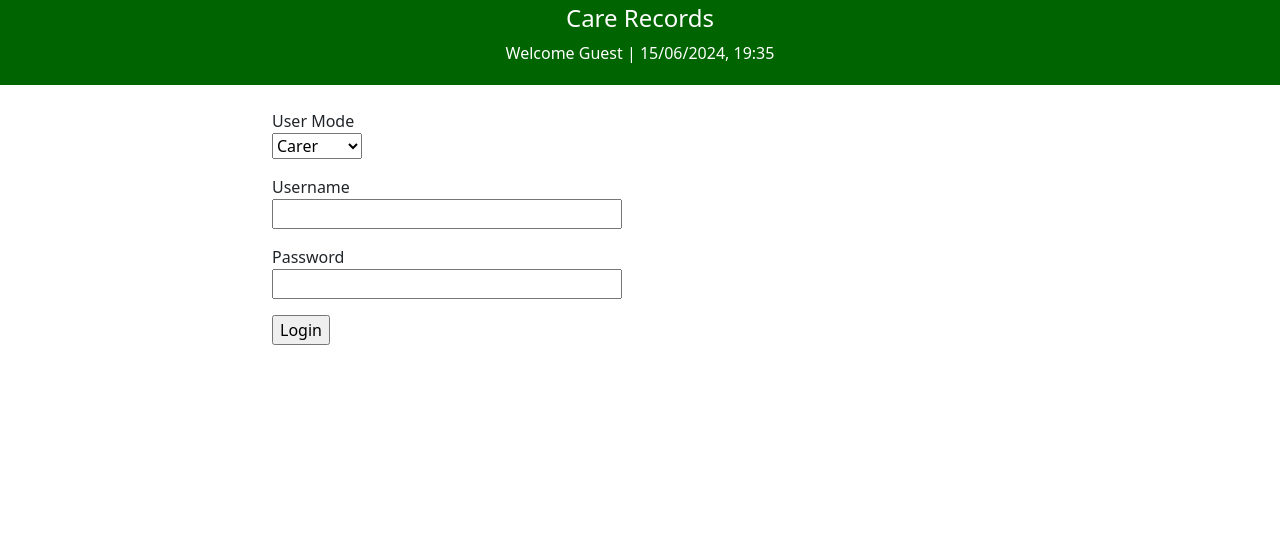
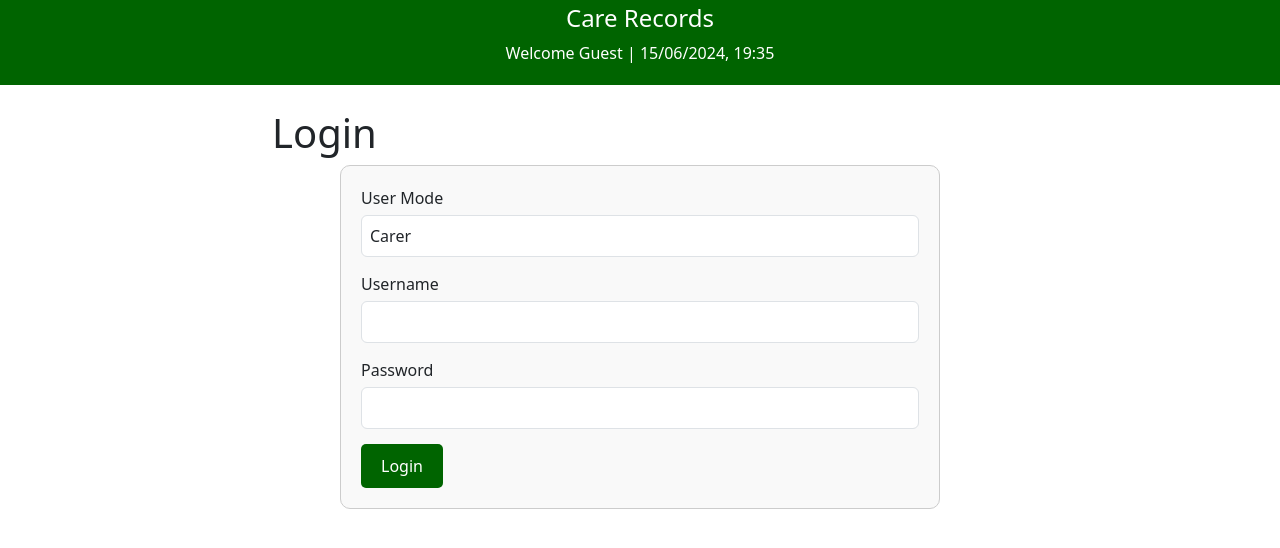
Before and after one commit to PeterSIdo/carerecords, a Flask app: page /login in a window 1280 px wide. Shown: the top 548 px of the page. Run offline with Flask 3, Linux system fonts and the light colour scheme; some libraries are stand-ins or nearby versions.

Commit message:
styling in base.html carried out. using form_container

```diff
--- a/app/data_collection/routes.py
+++ b/app/data_collection/routes.py
@@ -3,7 +3,7 @@ from flask import render_template, request, redirect, url_for, flash, session
 from app.data_collection import bp
 import sqlite3
 from datetime import datetime
-from app.decorators import login_required
+from app.login_check import login_required
 
 @bp.route('/collect_data')
 @login_required()
--- a/app/decorators.py
+++ b/app/login_check.py
@@ -1,4 +1,4 @@
-# c:/Users/Peter/Documents/Care-Home-4/app/decorators.py
+# c:/Users/Peter/Documents/Care-Home-4/app/login_check.py
 from functools import wraps
 from flask import session, redirect, url_for, flash
 def login_required(user_mode=None):
@@ -6,10 +6,10 @@ def login_required(user_mode=None):
         @wraps(f)
         def decorated_function(*args, **kwargs):
             if 'logged_in' not in session or not session['logged_in']:
-                flash('You need to be logged in to access this page.')
+                flash('You need to be logged in to access this page.', 'amber')
                 return redirect(url_for('login.login'))
             if user_mode and session.get('user_mode') != user_mode:
-                flash('You do not have the required permissions to access this page.')
+                flash('You do not have the required permissions to access this page.', 'amber')
                 return redirect(url_for('login.login'))
             return f(*args, **kwargs)
         return decorated_function
--- a/app/templates/base.html
+++ b/app/templates/base.html
@@ -26,6 +26,13 @@
             margin: 0 auto;
             width: 50%; /* Adjust the width as needed */
         }
+        .flash-amber {
+            color: white;
+            background-color: #FFC107;  /* Amber */
+            padding: 10px;
+            margin-bottom: 20px;
+            border: 1px solid #FFC107;
+        }
         .btn-amber {
             background-color: #FFC107;
             color: white;
@@ -34,6 +41,61 @@
             display: flex;
             justify-content: center;
             gap: 10px; /* Padding between buttons */
+        }
+
+        /* Form container styling */
+        .form-container {
+            max-width: 600px;
+            margin: 0 auto;
+            padding: 20px;
+            border: 1px solid #ccc;
+            border-radius: 10px;
+            background-color: #f9f9f9;
+        }
+
+        /* Form group styling */
+        .form-group {
+            margin-bottom: 15px;
+        }
+
+        /* Label styling */
+        .form-group label {
+            display: block;
+            margin-bottom: 5px;
+        }
+
+        /* Input, select, and textarea styling */
+        .form-group select,
+        .form-group input,
+        .form-group textarea {
+            width: 100%;
+            padding: 8px;
+            box-sizing: border-box;
+        }
+
+        /* Button styling */
+        button[type="submit"] {
+            background-color: #006400;
+            color: white;
+            padding: 10px 20px;
+            border: none;
+            border-radius: 5px;
+            cursor: pointer;
+        }
+
+        button[type="submit"]:hover {
+            background-color: #004d00;
+        }
+
+        /* Hide the spinner controls for number input fields */
+        input[type="number"]::-webkit-outer-spin-button,
+        input[type="number"]::-webkit-inner-spin-button {
+            -webkit-appearance: none;
+            margin: 0;
+        }
+
+        input[type="number"] {
+            -moz-appearance: textfield; /* Firefox */
         }
     </style>
 </head>
@@ -114,8 +176,6 @@
                 }, 5000);
             });
         });
-        </script>
-
-
+    </script>
 </body>
 </html>
--- a/app/templates/login.html
+++ b/app/templates/login.html
@@ -1,22 +1,22 @@
+<!-- c:/Users/Peter/Documents/Care-Home-4/app/templates/login.html -->
 {% extends "base.html" %}
 
 {% block content %}
-
-<form method="POST" action="{{ url_for('login.login') }}">
-  {{ form.hidden_tag() }}
-  <p>
-    {{ form.user_mode.label }}<br>
-    {{ form.user_mode() }}<br>
-  </p>
-  <p>
-    {{ form.username.label }}<br>
-    {{ form.username(size=32) }}<br>
-  </p>
-  <p>
-    {{ form.password.label }}<br>
-    {{ form.password(size=32) }}<br>
-  </p>
-  <p>{{ form.submit() }}</p>
-</form>
-
+    <h1>Login</h1>
+    <form method="POST" action="{{ url_for('login.login') }}" class="form-container">
+        {{ form.hidden_tag() }}
+        <div class="form-group">
+            <label for="user_mode">{{ form.user_mode.label }}</label>
+            {{ form.user_mode(class="form-control") }}
+        </div>
+        <div class="form-group">
+            <label for="username">{{ form.username.label }}</label>
+            {{ form.username(class="form-control", size=32) }}
+        </div>
+        <div class="form-group">
+            <label for="password">{{ form.password.label }}</label>
+            {{ form.password(class="form-control", size=32) }}
+        </div>
+        <button type="submit" class="btn btn-primary">Login</button>
+    </form>
 {% endblock %}
```
Also changed, not shown: app/main/routes.py (+3 -4 lines), app/templates/carer_input.html (+4 -4 lines), app/templates/fluid_intake_form.html (+6 -6 lines), care4.db.
